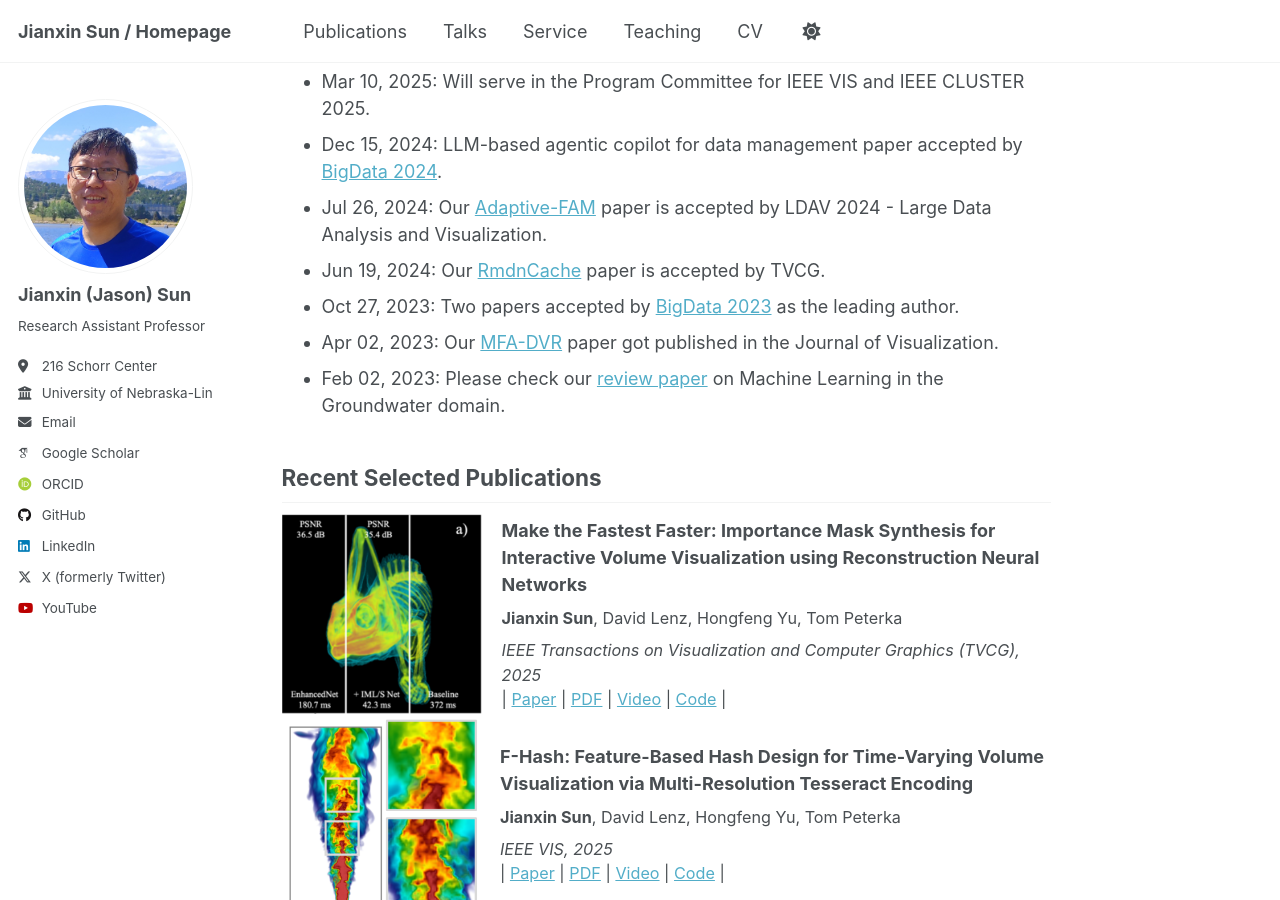
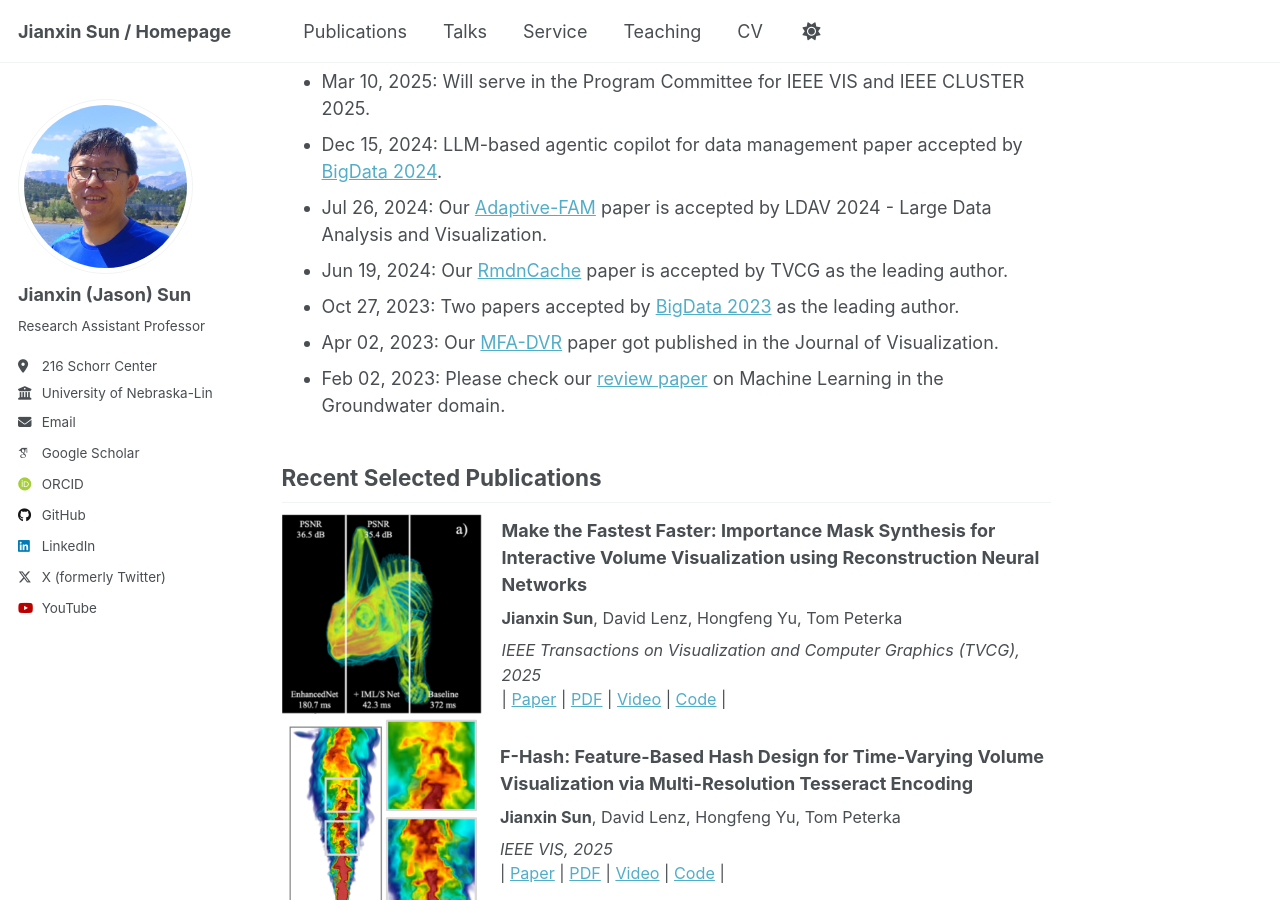
Before and after one commit to sunjianxin/sunjianxin.github.io, a Jekyll site: the page built from _pages/about.md, in a window 1280 px wide and 900 px high, scrolled down 613 px. Built offline with Jekyll 4.4.1, drawn with Linux system fonts in a browser that asks for light colours; some web fonts are replaced.

Commit message:
Update about.md

```diff
--- a/_pages/about.md
+++ b/_pages/about.md
@@ -21,7 +21,7 @@ News
 - Mar 10, 2025: Will serve in the Program Committee for IEEE VIS and IEEE CLUSTER 2025.
 - Dec 15, 2024: LLM-based agentic copilot for data management paper accepted by [BigData 2024](https://ieeexplore.ieee.org/abstract/document/10826038).
 - Jul 26, 2024: Our [Adaptive-FAM](https://arxiv.org/abs/2409.00184) paper is accepted by LDAV 2024 - Large Data Analysis and Visualization.
-- Jun 19, 2024: Our [RmdnCache](https://ieeexplore.ieee.org/abstract/document/10549835) paper is accepted by TVCG.
+- Jun 19, 2024: Our [RmdnCache](https://ieeexplore.ieee.org/abstract/document/10549835) paper is accepted by TVCG as the leading author.
 - Oct 27, 2023: Two papers accepted by [BigData 2023](https://bigdataieee.org/BigData2023/ImportantDates.html) as the leading author.
 - Apr 02, 2023: Our [MFA-DVR](https://link.springer.com/article/10.1007/s12650-023-00946-y) paper got published in the Journal of Visualization.
 - Feb 02, 2023: Please check our [review paper](https://www.sciencedirect.com/science/article/pii/S004313542300180X?casa_token=WlEPnkdR5akAAAAA:kjxbRnqBaa8vDkgmDDFCv-UxDjXrSMhSQwXlkNmzKaKFGphWdj30-e7-mJxswjyAzIzbMPyS) on Machine Learning in the Groundwater domain.
```
